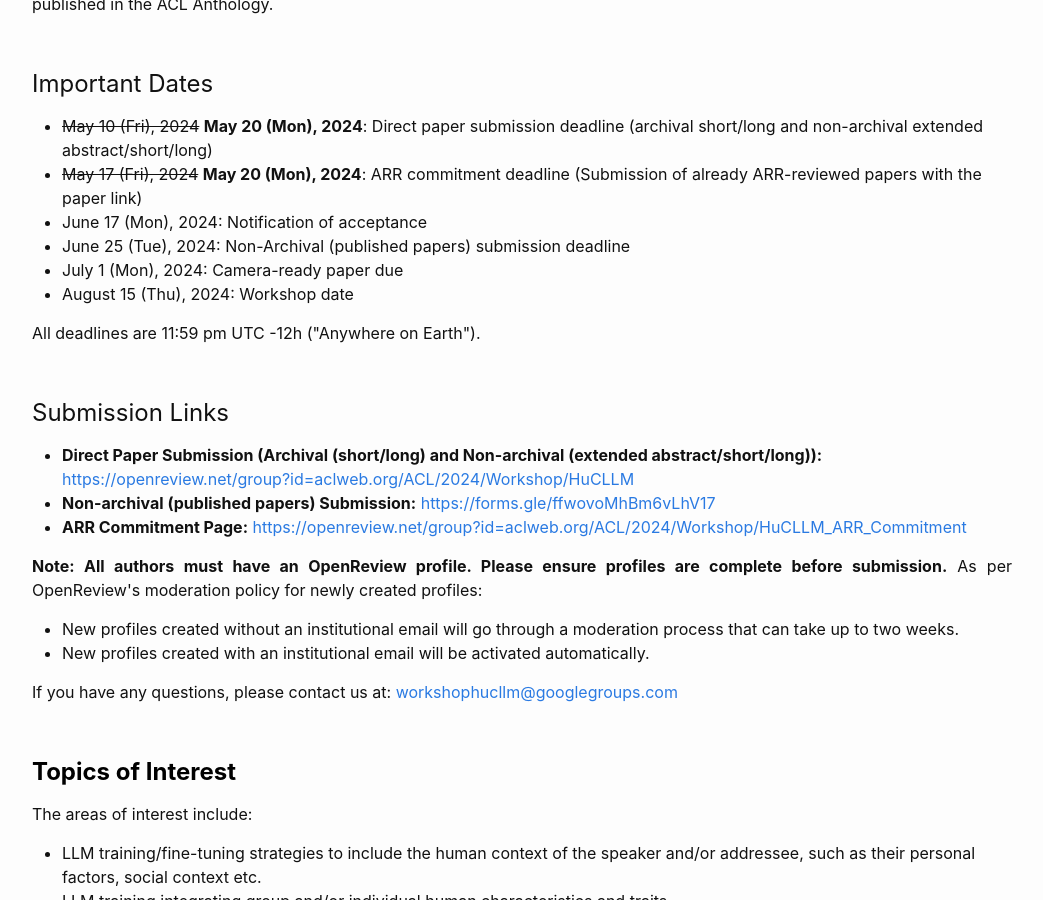
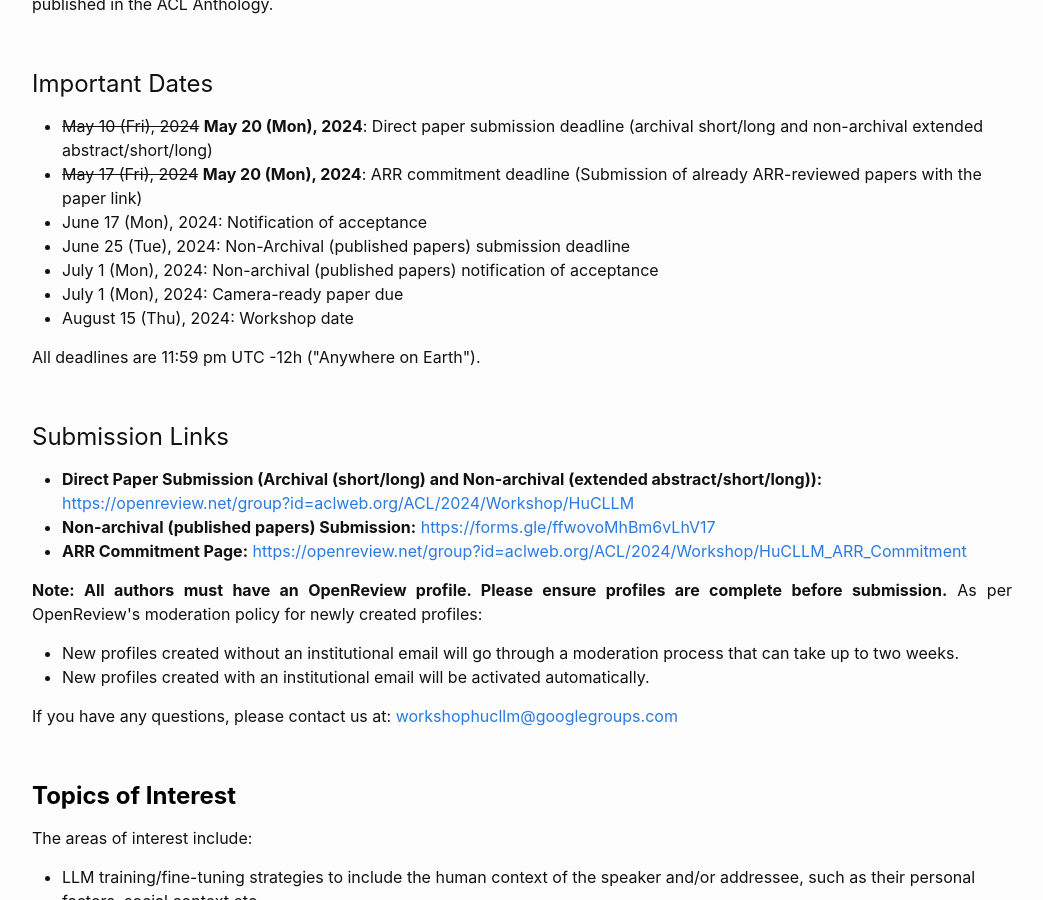
Before and after one commit to hucllm-workshop/hucllm-workshop.github.io, a Jekyll site: the page built from index.md, in a window 1280 px wide and 900 px high, scrolled down 1924 px. Shown: the whole window, without its empty margins (118-1161 px from the left). Built offline with Jekyll 4.4.1, drawn with Linux system fonts in a browser that asks for light colours; nearby versions of some CDN libraries.

Commit message:
Update index.md

```diff
--- a/index.md
+++ b/index.md
@@ -87,6 +87,7 @@ We welcome non-archival submissions through two tracks.
 	<li><del>May 17 (Fri), 2024</del> <b>May 20 (Mon), 2024</b>: ARR commitment deadline (Submission of already ARR-reviewed papers with the paper link)</li>
 	<li>June 17 (Mon), 2024: Notification of acceptance</li>
 	<li>June 25 (Tue), 2024: Non-Archival (published papers) submission deadline  </li>
+  <li>July 1 (Mon), 2024: Non-archival (published papers) notification of acceptance </li>
 	<li>July 1 (Mon), 2024: Camera-ready paper due</li>
 	<li>August 15 (Thu), 2024: Workshop date</li>
 </ul>
```
